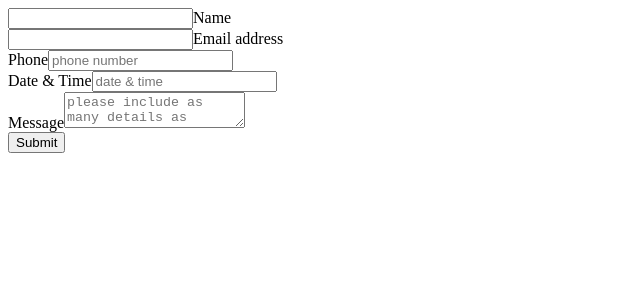
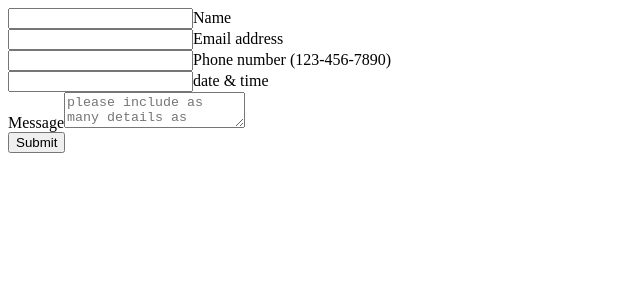
Before and after one commit to felixlaii/nextjs-shop, a Next.js app: page /contact in a window 1280 px wide. Shown: the top 300 px of the page, without its empty margins (0-640 px from the left). Built offline with nearby package versions, Linux system fonts and the light colour scheme.

Commit message:
Update contact.tsx

```diff
--- a/src/pages/contact.tsx
+++ b/src/pages/contact.tsx
@@ -53,26 +53,39 @@ const Contact: React.FC = () => {
               Email address
             </label>
           </div>
-          <div className="flex flex-col mb-4">
-            <label>Phone</label>
+          <div className="grid md:grid-cols-2 md:gap-6">
+            <div className="relative z-0 w-full mb-5 group">
               <input
-              className="border-b"
-              placeholder="phone number"
                 type="tel"
-              name="phone"
+                pattern="[0-9]{3}-[0-9]{3}-[0-9]{4}"
+                name="floating_phone"
+                id="floating_phone"
+                className="block py-2.5 px-0 w-full text-sm text-gray-900 bg-transparent border-0 border-b-2 border-gray-300 appearance-none dark:text-white dark:border-gray-600 dark:focus:border-blue-500 focus:outline-none focus:ring-0 focus:border-blue-600 peer"
+                placeholder=" "
                 required
               />
+              <label
+                htmlFor="floating_phone"
+                className="peer-focus:font-medium absolute text-sm text-gray-500 dark:text-gray-400 duration-300 transform -translate-y-6 scale-75 top-3 -z-10 origin-[0] peer-focus:start-0 rtl:peer-focus:translate-x-1/4 peer-focus:text-blue-600 peer-focus:dark:text-blue-500 peer-placeholder-shown:scale-100 peer-placeholder-shown:translate-y-0 peer-focus:scale-75 peer-focus:-translate-y-6"
+              >
+                Phone number (123-456-7890)
+              </label>
             </div>
-          <div className="flex flex-col mb-4">
-            <label>Date & Time</label>
+            <div className="relative z-0 w-full mb-5 group">
               <input
-              id="pickup"
-              className="p-2 border border-gray-300 rounded"
+                id="floating_date"
+                className="block py-2.5 px-0 w-full text-sm text-gray-900 bg-transparent border-0 border-b-2 border-gray-300 appearance-none dark:text-white dark:border-gray-600 dark:focus:border-blue-500 focus:outline-none focus:ring-0 focus:border-blue-600 peer"
                 type="text"
-              name="pickup"
-              placeholder="date & time"
+                name="floating_date"
+                placeholder=" "
                 required
               />
+              <label
+                htmlFor="floating_date"
+                className="peer-focus:font-medium absolute text-sm text-gray-500 dark:text-gray-400 duration-300 transform -translate-y-6 scale-75 top-3 -z-10 origin-[0] peer-focus:start-0 rtl:peer-focus:translate-x-1/4 peer-focus:text-blue-600 peer-focus:dark:text-blue-500 peer-placeholder-shown:scale-100 peer-placeholder-shown:translate-y-0 peer-focus:scale-75 peer-focus:-translate-y-6"
+              >
+                date & time
+              </label>
             </div>
             <div className="flex flex-col mb-4">
               <label>Message</label>
@@ -89,7 +102,7 @@ const Contact: React.FC = () => {
               <input type="file" name="file" id="file" />
             </div>
           </div> */}
-
+          </div>
           <button type="submit">Submit</button>
         </form>
       </div>
```
Lines whose indentation alone changed are shown as unchanged.
